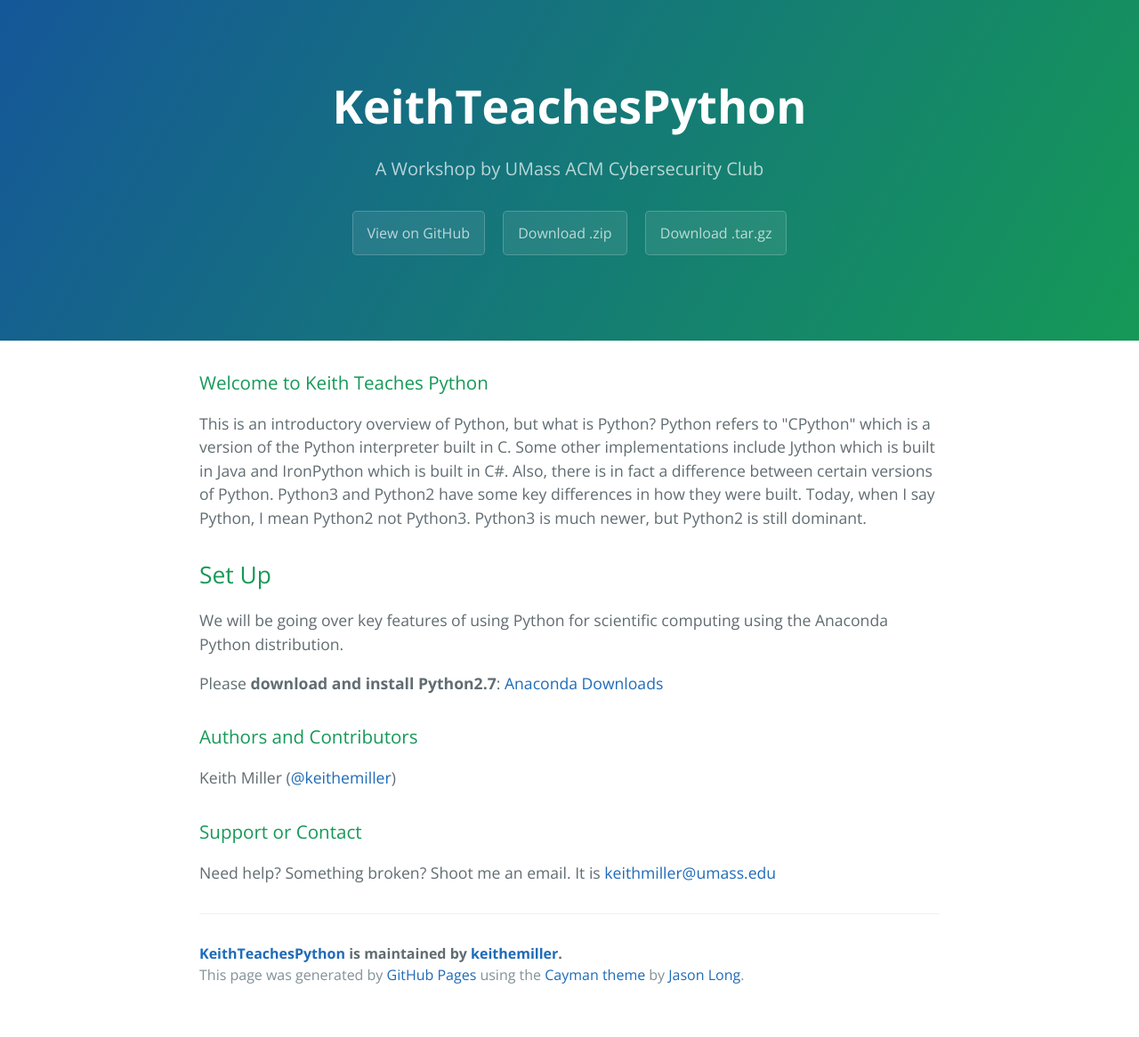
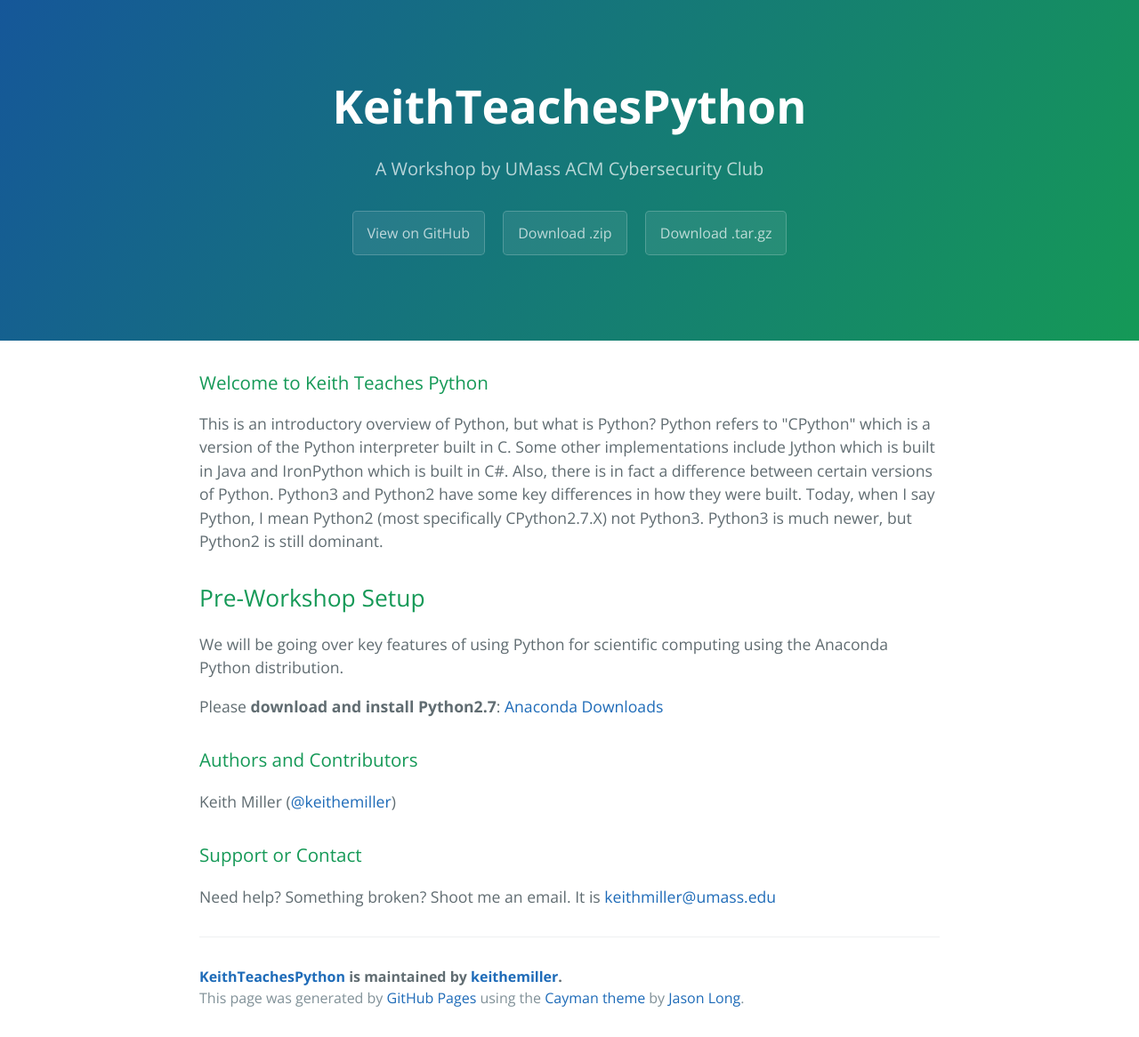
Before and after one commit to keithemiller/KeithTeachesPython, a Jekyll site: the page index.html, which Jekyll copies as it is, in a window 1280 px wide. Shown: the whole page at 89% size. Built offline with Jekyll 4.4.1, drawn with Linux system fonts in a browser that asks for light colours; before the commit the page ends 1140 px from its top, so only the background shows below that.

```diff
--- a/index.html
+++ b/index.html
@@ -22,10 +22,10 @@
       <h3>
 <a id="welcome-to-keith-teaches-python" class="anchor" href="#welcome-to-keith-teaches-python" aria-hidden="true"><span aria-hidden="true" class="octicon octicon-link"></span></a>Welcome to Keith Teaches Python</h3>
 
-<p>This is an introductory overview of Python, but what is Python? Python refers to "CPython" which is a version of the Python interpreter built in C. Some other implementations include Jython which is built in Java and IronPython which is built in C#. Also, there is in fact a difference between certain versions of Python. Python3 and Python2 have some key differences in how they were built. Today, when I say Python, I mean Python2 not Python3. Python3 is much newer, but Python2 is still dominant. </p>
+<p>This is an introductory overview of Python, but what is Python? Python refers to "CPython" which is a version of the Python interpreter built in C. Some other implementations include Jython which is built in Java and IronPython which is built in C#. Also, there is in fact a difference between certain versions of Python. Python3 and Python2 have some key differences in how they were built. Today, when I say Python, I mean Python2 (most specifically CPython2.7.X) not Python3. Python3 is much newer, but Python2 is still dominant. </p>
 
 <h2>
-<a id="set-up" class="anchor" href="#set-up" aria-hidden="true"><span aria-hidden="true" class="octicon octicon-link"></span></a>Set Up</h2>
+<a id="pre-workshop-setup" class="anchor" href="#pre-workshop-setup" aria-hidden="true"><span aria-hidden="true" class="octicon octicon-link"></span></a>Pre-Workshop Setup</h2>
 
 <p>We will be going over key features of using Python for scientific computing using the Anaconda Python distribution. </p>
 
--- a/params.json
+++ b/params.json
@@ -1 +1 @@
-{"name":"KeithTeachesPython","tagline":"A Workshop by UMass ACM Cybersecurity Club","body":"### Welcome to Keith Teaches Python\r\nThis is an introductory overview of Python, but what is Python? Python refers to \"CPython\" which is a version of the Python interpreter built in C. Some other implementations include Jython which is built in Java and IronPython which is built in C#. Also, there is in fact a difference between certain versions of Python. Python3 and Python2 have some key differences in how they were built. Today, when I say Python, I mean Python2 not Python3. Python3 is much newer, but Python2 is still dominant. \r\n\r\n## Set Up\r\nWe will be going over key features of using Python for scientific computing using the Anaconda Python distribution. \r\n\r\nPlease **download and install Python2.7**: <a href=\"https://www.continuum.io/downloads\">Anaconda Downloads</a>\r\n\r\n### Authors and Contributors\r\nKeith Miller (@keithemiller)\r\n\r\n### Support or Contact\r\nNeed help? Something broken? Shoot me an email. It is keithmiller@umass.edu\r\n","google":"","note":"Don't delete this file! It's used internally to help with page regeneration."}
+{"name":"KeithTeachesPython","tagline":"A Workshop by UMass ACM Cybersecurity Club","body":"### Welcome to Keith Teaches Python\r\nThis is an introductory overview of Python, but what is Python? Python refers to \"CPython\" which is a version of the Python interpreter built in C. Some other implementations include Jython which is built in Java and IronPython which is built in C#. Also, there is in fact a difference between certain versions of Python. Python3 and Python2 have some key differences in how they were built. Today, when I say Python, I mean Python2 (most specifically CPython2.7.X) not Python3. Python3 is much newer, but Python2 is still dominant. \r\n\r\n## Pre-Workshop Setup\r\nWe will be going over key features of using Python for scientific computing using the Anaconda Python distribution. \r\n\r\nPlease **download and install Python2.7**: <a href=\"https://www.continuum.io/downloads\">Anaconda Downloads</a>\r\n\r\n### Authors and Contributors\r\nKeith Miller (@keithemiller)\r\n\r\n### Support or Contact\r\nNeed help? Something broken? Shoot me an email. It is keithmiller@umass.edu\r\n","google":"","note":"Don't delete this file! It's used internally to help with page regeneration."}
```
